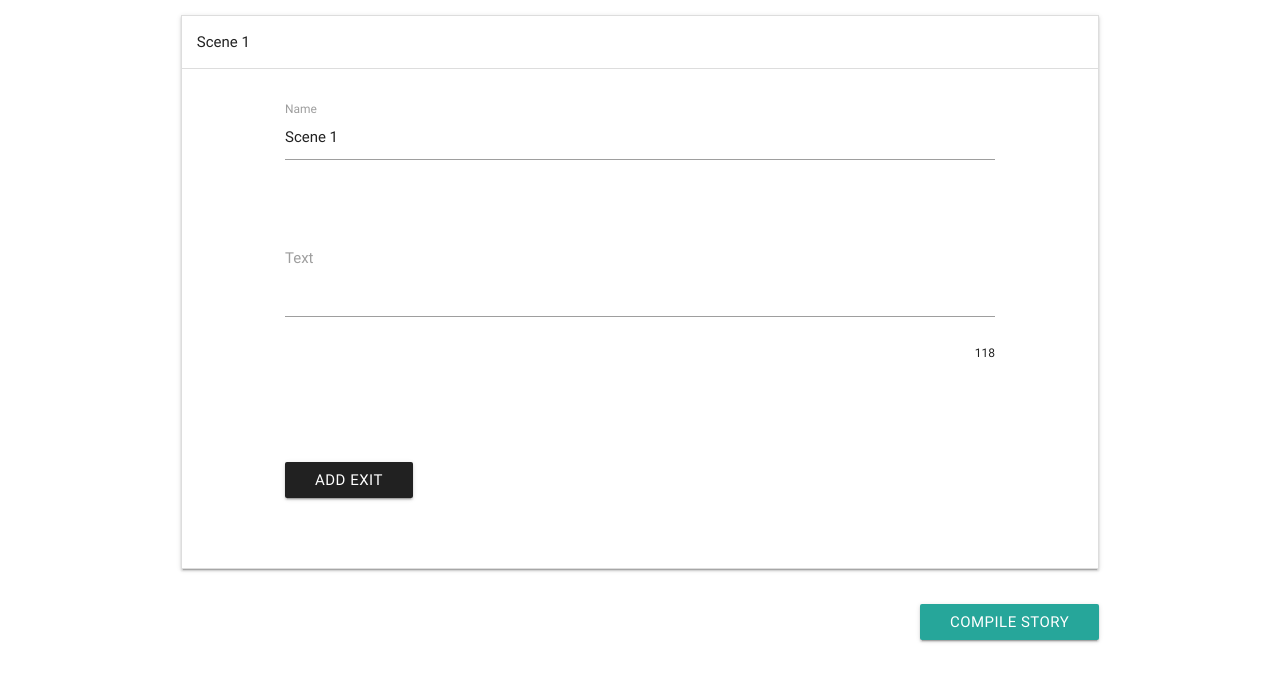
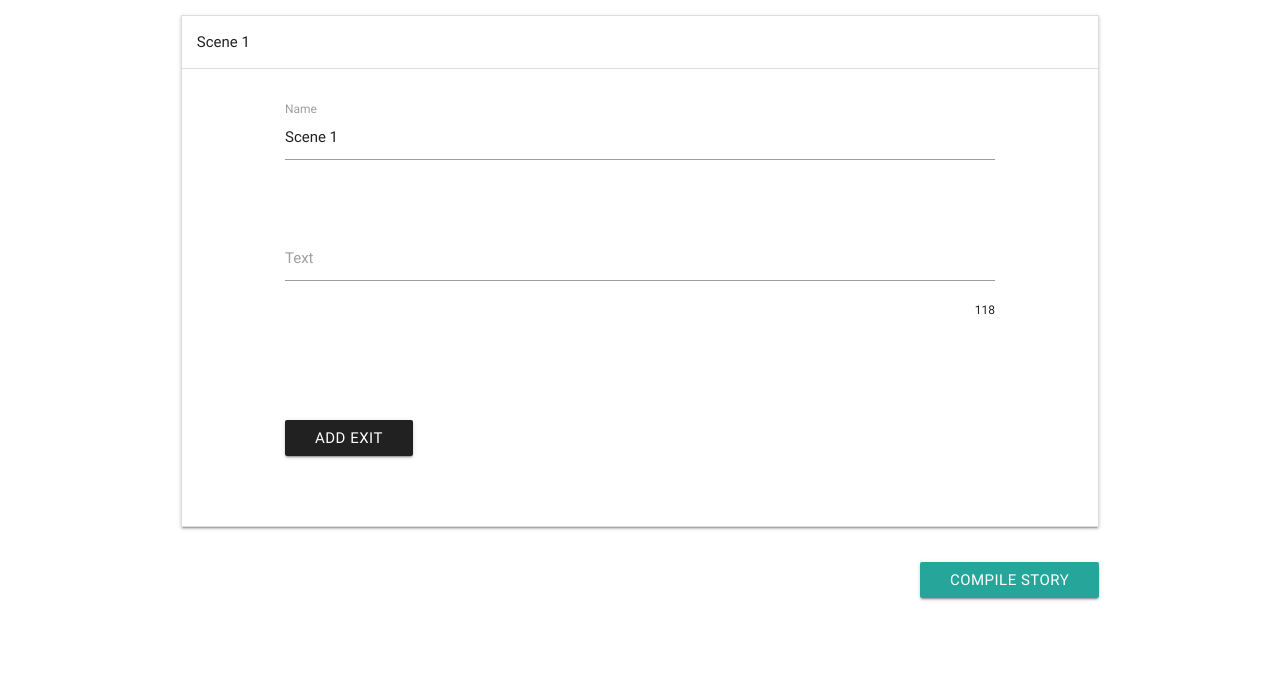
Before and after one commit to maxdeviant/micromoira, a website: page src/index.html in a window 1280 px wide. Both pictures are taken after a click on the element "Scene 1". Shown: the part 72-754 px from the top of the page. Drawn offline with nearby package versions, Linux system fonts and the light colour scheme; some packages are replaced by stand-ins of ours.

Commit message:
Text isn't long enough for textarea

```diff
--- a/src/partials/editor.html
+++ b/src/partials/editor.html
@@ -22,7 +22,7 @@
                                 <div class="col s1">&nbsp;</div>
                                 <div class="input-field col s10">
                                     <label for="text">Text</label>
-                                    <textarea class="materialize-textarea" name="text" ng-model="scene.text"></textarea>
+                                    <input name="text" type="text" ng-model="scene.text">
                                     <span class="character-counter">{{140 - countCharacters(scene)}}</span>
                                 </div>
                             </div>
```
